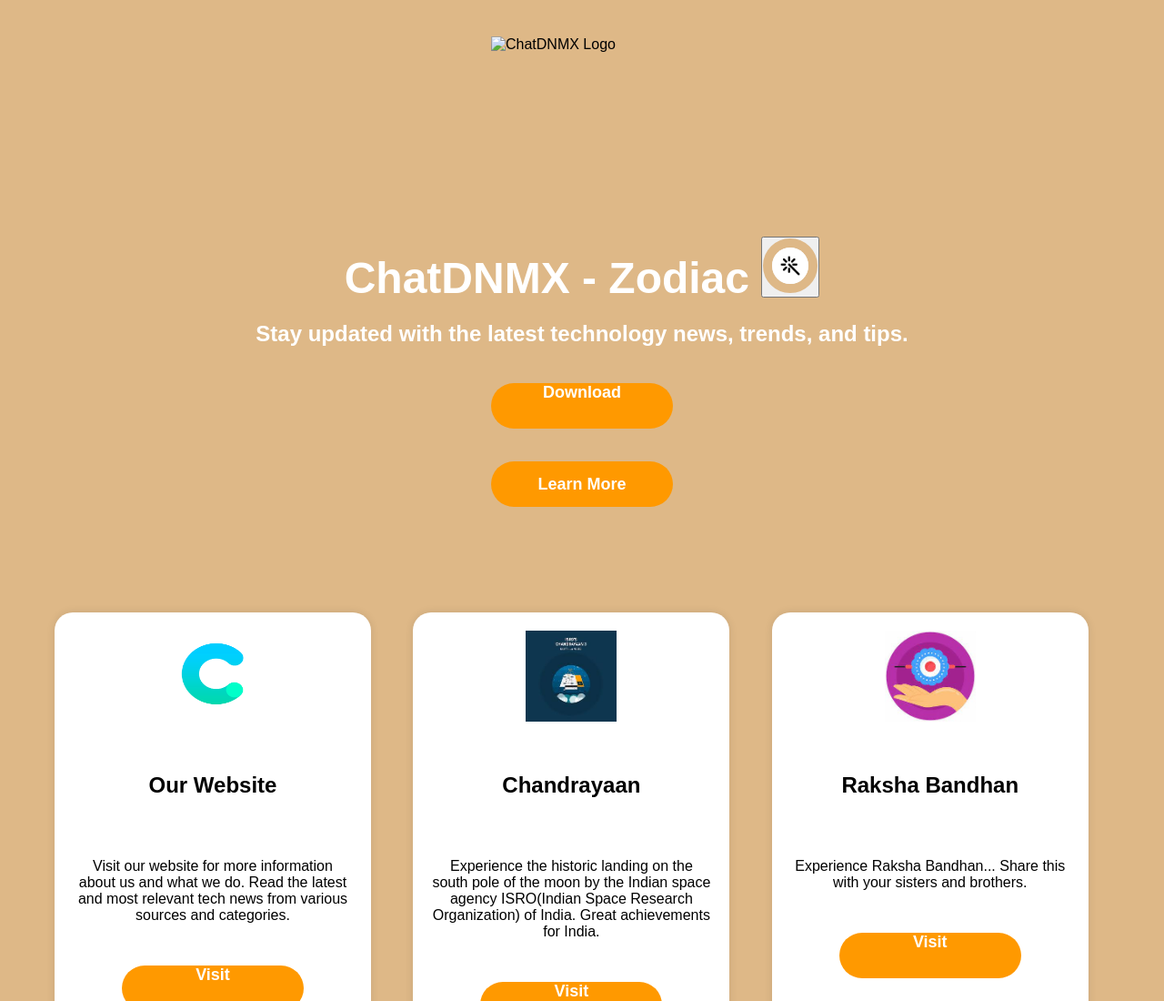
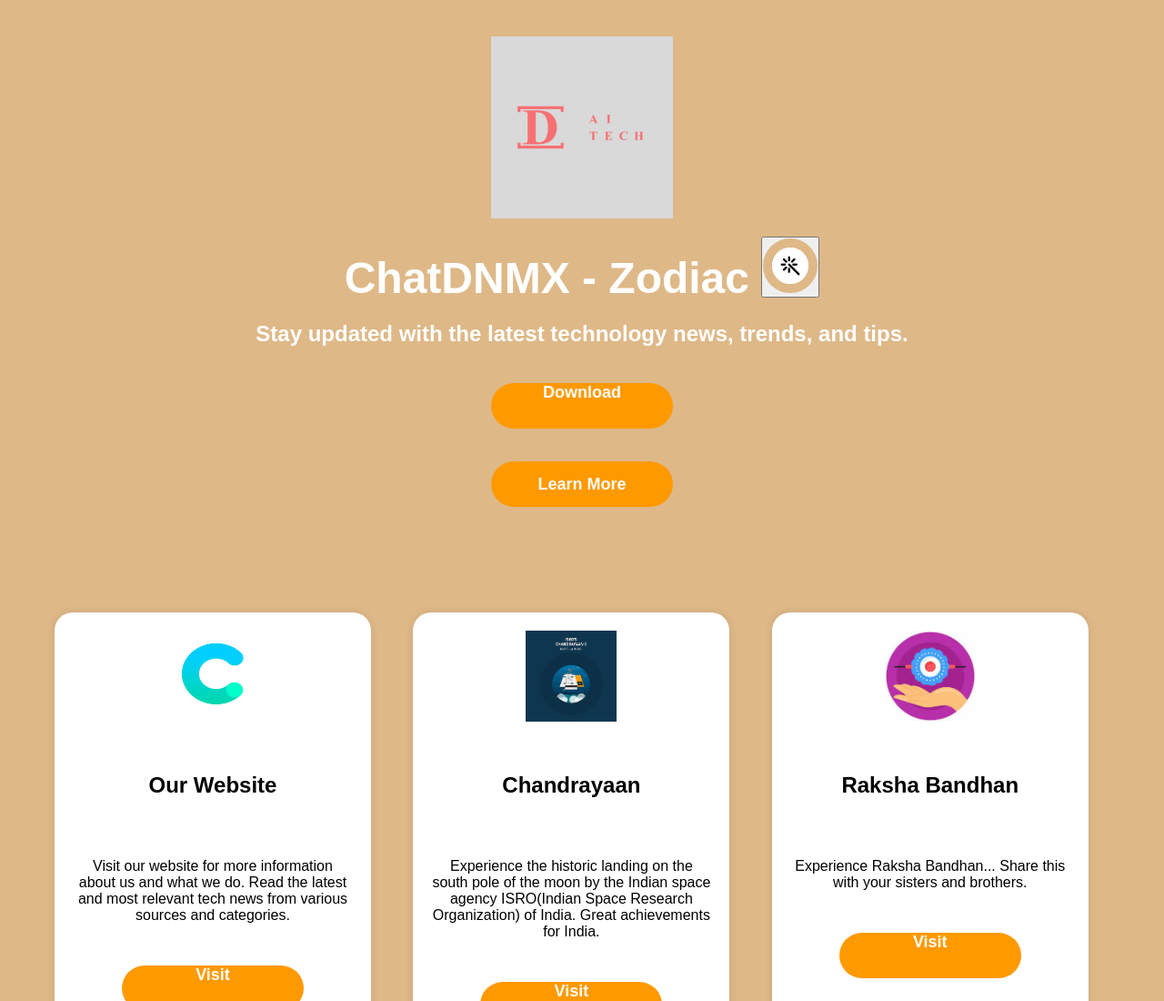
Before and after one commit to CodClever/ChatDNMX, a plain HTML site: page index.html in a window 1280 px wide. Shown: the top 1100 px of the page at 91% size. Drawn offline with Linux system fonts and the light colour scheme.

Commit message:
Update index.html

```diff
--- a/index.html
+++ b/index.html
@@ -2,7 +2,7 @@
 <html lang="en" dir="ltr">
 <head>
     <meta charset="UTF-8">
-    <link rel="shortcut icon" type="x-icon" src="Denervy-logos.jpeg" />
+    <link rel="shortcut icon" type="x-icon" href="Denervy-logos.jpeg" />
 <meta name="viewport" content="width=device-width, initial-scale=1.0">
     <title>ChatDNMX - Zodiac</title>
     <style>
@@ -222,7 +222,7 @@
 </head>
 <body>
     <div class="container">
-        <img src="Assets/Denervy-logos.jpeg" alt="ChatDNMX Logo" class="logo"> <!-- Logo from [5] -->
+        <img src="Denervy-logos.jpeg" alt="ChatDNMX Logo" class="logo"> <!-- Logo from [5] -->
         <h1 class="headline">ChatDNMX - Zodiac                                                                <button class="button1" onclick="changeColor()"><img src="Change_Color.png" alt="Change Color" class="image"></button></h1>
         <h2 class="subheadline">Stay updated with the latest technology news, trends, and tips.</h2>
         <a class="button" href="https://drive.google.com/file/d/1Lviz2Lw_DcxeNqyTgicG29mqXcSUvYr4/view?usp=sharing" download="ChatDNMX">Download</a><br><br>
```
